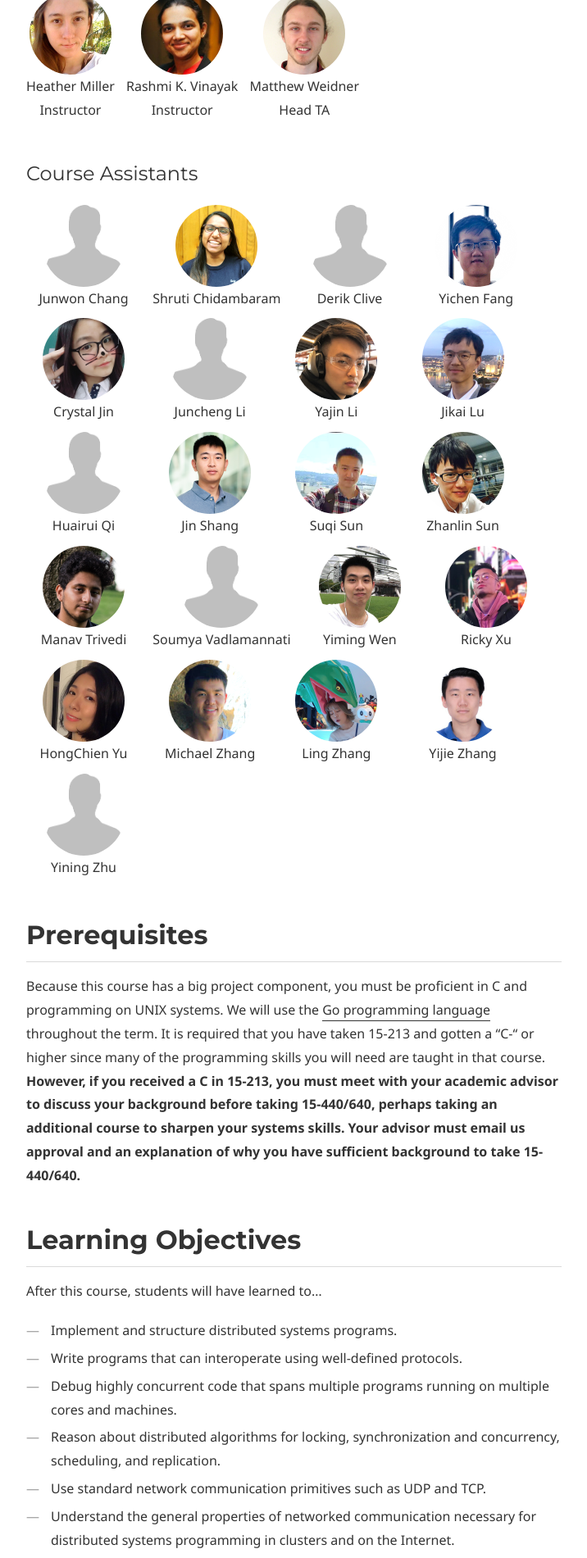
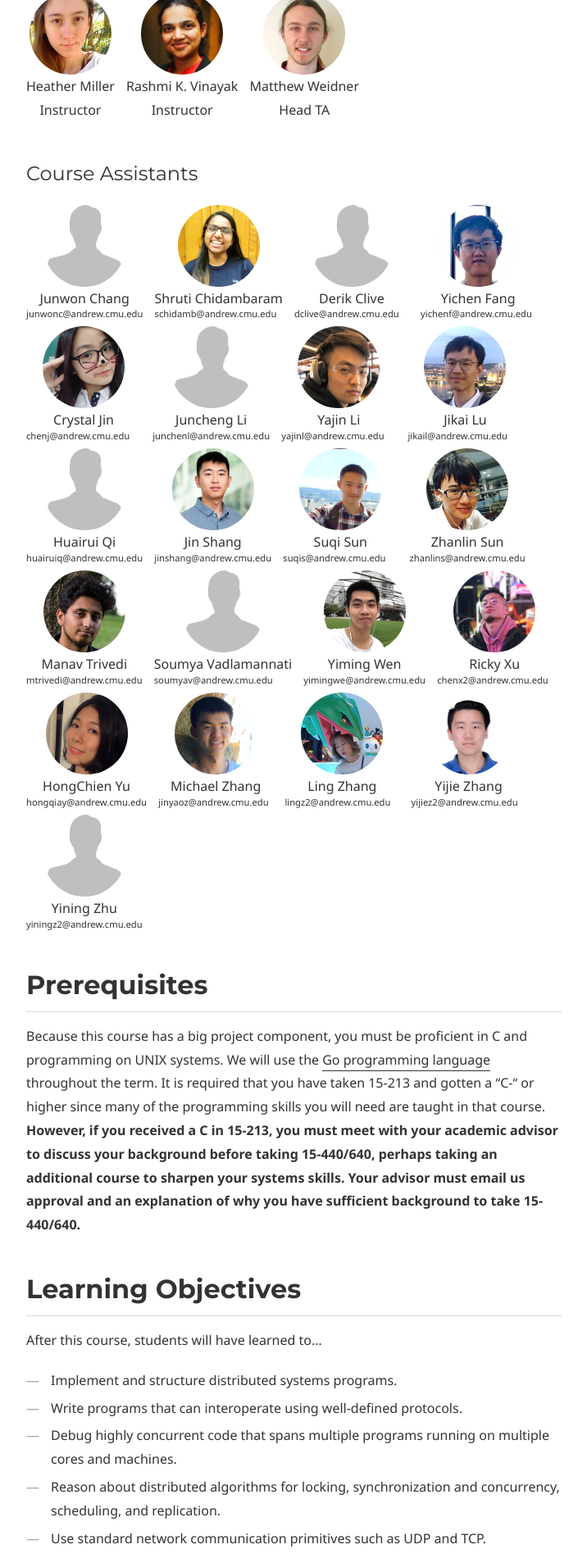
Before and after one commit to 15-440/website, a Jekyll site: the page built from index.md, in a window 1280 px wide. Shown: the part 1710-3611 px from the top of the page at 82% size, without its empty margins (38-754 px from the left). Built offline with Jekyll 4.4.1, drawn with Linux system fonts in a browser that asks for light colours; some web fonts are replaced; part of the change alters nothing that is shown.

Commit message:
adding ta emails

```diff
--- a/_config.yml
+++ b/_config.yml
@@ -1,4 +1,4 @@
-baseurl: "/15-440/fa2020"
+baseurl: "" # "/15-440/fa2020"
 
 # Theme settings
 doks:
@@ -157,147 +157,126 @@ course:
         - name: Junwon Chang
           email: junwonc@andrew.cmu.edu
           type: On-campus TA
-          url: https://google.com/
           image: silhouette.png
           zoom_id: 9999999999
           calendly: https://calendly.com/15440fall2020/firstname-lastname-oh
         - name: Shruti Chidambaram
           email: schidamb@andrew.cmu.edu
           type: On-campus TA
-          url: https://google.com/
           image: shruti.png
           zoom_id: 9999999999
           calendly: https://calendly.com/15440fall2020/firstname-lastname-oh
         - name: Derik Clive
           email: dclive@andrew.cmu.edu
           type: On-campus TA
-          url: https://google.com/
           image: silhouette.png
           zoom_id: 9999999999
           calendly: https://calendly.com/15440fall2020/firstname-lastname-oh
         - name: Yichen Fang
           email: yichenf@andrew.cmu.edu
           type: On-campus TA
-          url: https://google.com/
           image: yichen.png
           zoom_id: 9999999999
           calendly: https://calendly.com/15440fall2020/firstname-lastname-oh
         - name: Crystal Jin
           email: chenj@andrew.cmu.edu
           type: On-campus TA
-          url: https://google.com/
           image: crystal.png
           zoom_id: 9999999999
           calendly: https://calendly.com/15440fall2020/firstname-lastname-oh
         - name: Juncheng Li
           email: junchenl@andrew.cmu.edu
           type: On-campus TA
-          url: https://google.com/
           image: silhouette.png
           zoom_id: 9999999999
           calendly: https://calendly.com/15440fall2020/firstname-lastname-oh
         - name: Yajin Li
           email: yajinl@andrew.cmu.edu
           type: On-campus TA
-          url: https://google.com/
           image: yajin.png
           zoom_id: 9999999999
           calendly: https://calendly.com/15440fall2020/firstname-lastname-oh
         - name: Jikai Lu
           email: jikail@andrew.cmu.edu
           type: On-campus TA
-          url: https://google.com/
           image: jikai.png
           zoom_id: 9999999999
           calendly: https://calendly.com/15440fall2020/firstname-lastname-oh
         - name: Huairui Qi
           email: huairuiq@andrew.cmu.edu
           type: On-campus TA
-          url: https://google.com/
           image: silhouette.png
           zoom_id: 9999999999
           calendly: https://calendly.com/15440fall2020/firstname-lastname-oh
         - name: Jin Shang
           email: jinshang@andrew.cmu.edu
           type: On-campus TA
-          url: https://google.com/
           image: jin.png
           zoom_id: 9999999999
           calendly: https://calendly.com/15440fall2020/firstname-lastname-oh
         - name: Suqi Sun
           email: suqis@andrew.cmu.edu
           type: On-campus TA
-          url: https://google.com/
           image: suqi.png
           zoom_id: 9999999999
           calendly: https://calendly.com/15440fall2020/firstname-lastname-oh
         - name: Zhanlin Sun
           email: zhanlins@andrew.cmu.edu
           type: On-campus TA
-          url: https://google.com/
           image: zhanlin.png
           zoom_id: 9999999999
           calendly: https://calendly.com/15440fall2020/firstname-lastname-oh
         - name: Manav Trivedi
           email: mtrivedi@andrew.cmu.edu
           type: On-campus TA
-          url: https://google.com/
           image: manav.png
           zoom_id: 9999999999
           calendly: https://calendly.com/15440fall2020/firstname-lastname-oh
         - name: Soumya Vadlamannati
           email: soumyav@andrew.cmu.edu
           type: On-campus TA
-          url: https://google.com/
           image: silhouette.png
           zoom_id: 9999999999
           calendly: https://calendly.com/15440fall2020/firstname-lastname-oh
         - name: Yiming Wen
           email: yimingwe@andrew.cmu.edu
           type: On-campus TA
-          url: https://google.com/
           image: yiming.png
           zoom_id: 9999999999
           calendly: https://calendly.com/15440fall2020/firstname-lastname-oh
         - name: Ricky Xu
           email: chenx2@andrew.cmu.edu
           type: On-campus TA
-          url: https://google.com/
           image: ricky.png
           zoom_id: 9999999999
           calendly: https://calendly.com/15440fall2020/firstname-lastname-oh
         - name: HongChien Yu
           email: hongqiay@andrew.cmu.edu
           type: On-campus TA
-          url: https://google.com/
           image: hongchien.png
           zoom_id: 9999999999
           calendly: https://calendly.com/15440fall2020/firstname-lastname-oh
         - name: Michael Zhang
           email: jinyaoz@andrew.cmu.edu
           type: On-campus TA
-          url: https://google.com/
           image: michael.png
           zoom_id: 9999999999
           calendly: https://calendly.com/15440fall2020/firstname-lastname-oh
         - name: Ling Zhang
           email: lingz2@andrew.cmu.edu
           type: On-campus TA
-          url: https://google.com/
           image: ling.png
           zoom_id: 9999999999
           calendly: https://calendly.com/15440fall2020/firstname-lastname-oh
         - name: Yijie Zhang
           email: yijiez2@andrew.cmu.edu
           type: On-campus TA
-          url: https://google.com/
           image: yijie.png
           zoom_id: 9999999999
           calendly: https://calendly.com/15440fall2020/firstname-lastname-oh
         - name: Yining Zhu
           email: yiningz2@andrew.cmu.edu
           type: On-campus TA
-          url: https://google.com/
           image: silhouette.png
           zoom_id: 9999999999
           calendly: https://calendly.com/15440fall2020/firstname-lastname-oh
--- a/doks-theme/_includes/staff.html
+++ b/doks-theme/_includes/staff.html
@@ -11,9 +11,11 @@
 #### Course Assistants
 {% for people in site.course.ta %}
 <div class="instructor ta">
-	<a target="_blank" href="{{ people.url }}">
+	{% if people.url %}<a target="_blank" href="{{ people.url }}">{% endif %}
         <img class="headshot" src="{% if jekyll.environment == 'production' %}{{ site.baseurl }}{% endif %}/doks-theme/assets/images/headshot/{{ people.image }}" style="text-align:center;">
         <div style="text-align:center;"> {{ people.name }} </div>
-	</a>
+  {% if people.url %}</a>{% endif %}
+	{% if people.email %}<div class="staff-email"> {{ people.email }} </div>{% endif %}
+	{% if people.oh %}<div class="oh"> {{ people.oh }} </div>{% endif %}
 </div>
 {% endfor%}
--- a/doks-theme/assets/css/style.scss
+++ b/doks-theme/assets/css/style.scss
@@ -75,6 +75,11 @@
 	vertical-align: top;
 }
 
+.staff-email, .oh {
+	font-size: 0.7em;
+	line-height: 0.9em;
+}
+
 .ta {
 	min-width: 150px;
 }
```
